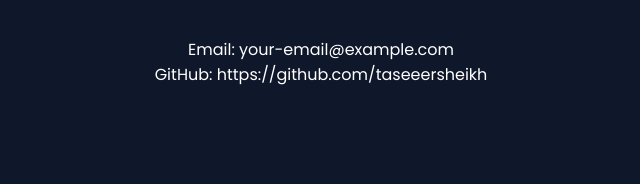
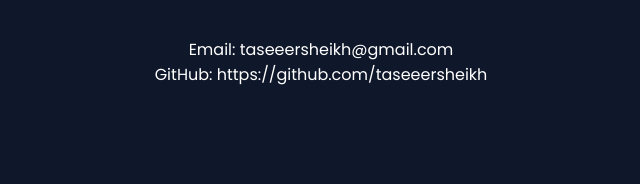
Before and after one commit to taseeersheikh/taseeersheikh.github.io, a plain HTML site: page index.html in a window 1280 px wide. Shown: the part 2281-2465 px from the top of the page, 319-959 px from the left. Drawn offline with Linux system fonts and the light colour scheme.

Commit message:
Update index.html

```diff
--- a/index.html
+++ b/index.html
@@ -243,7 +243,7 @@
 
 <section id="contact" class="contact">
     <h2>Contact Me</h2>
-    <p>Email: your-email@example.com</p>
+    <p>Email: taseeersheikh@gmail.com</p>
     <p>GitHub: https://github.com/taseeersheikh</p>
 </section>
 
```
